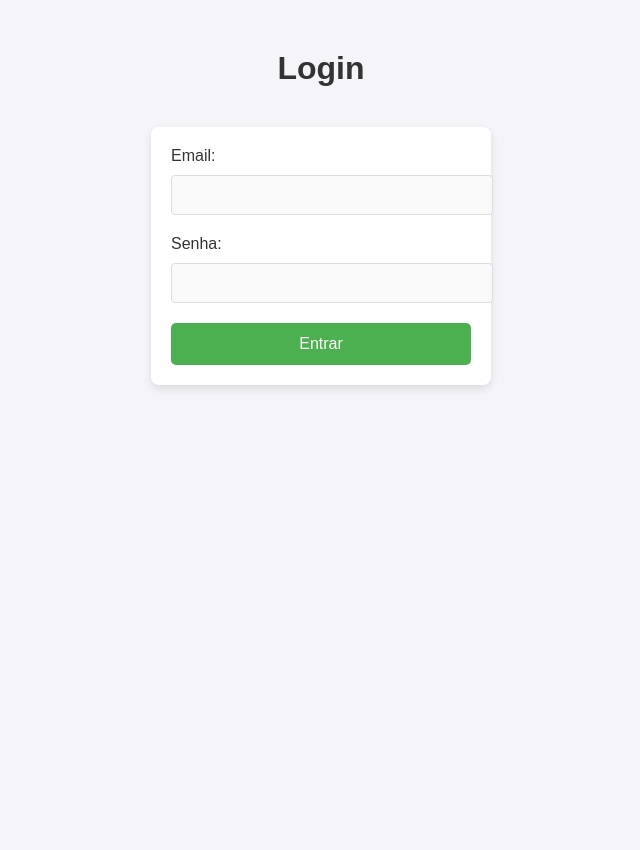
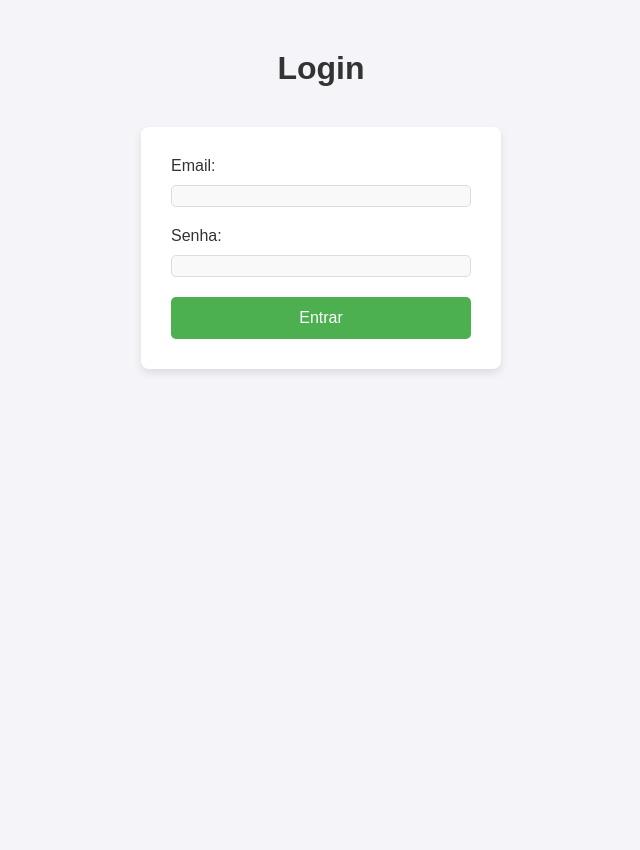
Before and after one commit to G-Sampaio/clinica, a PHP site: page /login.php in a window 1280 px wide. Shown: the whole page, without its empty margins (319-959 px from the left). Before the commit the page ends 389 px from the top, so only its background shows below. Run offline with PHP 8.4, Linux system fonts and the light colour scheme.

Commit message:
separando
separando

```diff
--- a/cadastrar_usuario.php
+++ b/cadastrar_usuario.php
@@ -62,7 +62,7 @@ if ($_SERVER['REQUEST_METHOD'] == 'POST') {
         }
         input, select {
             width: 100%;
-            padding: 8px;
+            padding: auto;
             margin-top: 5px;
             margin-bottom: 15px;
             border: 1px solid #ccc;
--- a/login.php
+++ b/login.php
@@ -14,6 +14,8 @@ if ($_SERVER['REQUEST_METHOD'] == 'POST') {
     if ($result->num_rows > 0) {
         $user = $result->fetch_assoc();
         $_SESSION['user'] = $user;
+        $_SESSION['nome'] = $user['nome'];
+        $_SESSION['tipo'] = $user['tipo'];
         header('Location: dashboard.php');
         exit;
     } else {
@@ -34,6 +36,10 @@ if ($_SERVER['REQUEST_METHOD'] == 'POST') {
             background-color: #f4f4f9;
             margin: 0;
             padding: 0;
+
+            justify-content: center;
+            align-items: center;
+            height: 100vh;
         }
 
         /* Estilo do título */
@@ -48,10 +54,18 @@ if ($_SERVER['REQUEST_METHOD'] == 'POST') {
             width: 300px;
             margin: 40px auto;
             background-color: #fff;
-            padding: 20px;
+            padding: 30px;
             box-shadow: 0 4px 8px rgba(0, 0, 0, 0.1);
             border-radius: 8px;
+
         }
+
+        .form-group {
+            display: flex;
+            flex-direction: column;
+            align-items: center;
+            gap: 15px; /* Espaçamento entre os campos */
+}
 
         label {
             font-size: 16px;
@@ -61,13 +75,15 @@ if ($_SERVER['REQUEST_METHOD'] == 'POST') {
         }
 
         input[type="email"], input[type="password"] {
-            width: 100%;
-            padding: 10px;
+            width: 98%;
+            padding: auto;
             margin-bottom: 20px;
             border: 1px solid #ddd;
-            border-radius: 4px;
+            border-radius: 5px;
             font-size: 16px;
             background-color: #f9f9f9;
+
+
         }
 
         input[type="submit"] {
```
Also changed, not shown: dashboard.php (+17 -1 lines).
